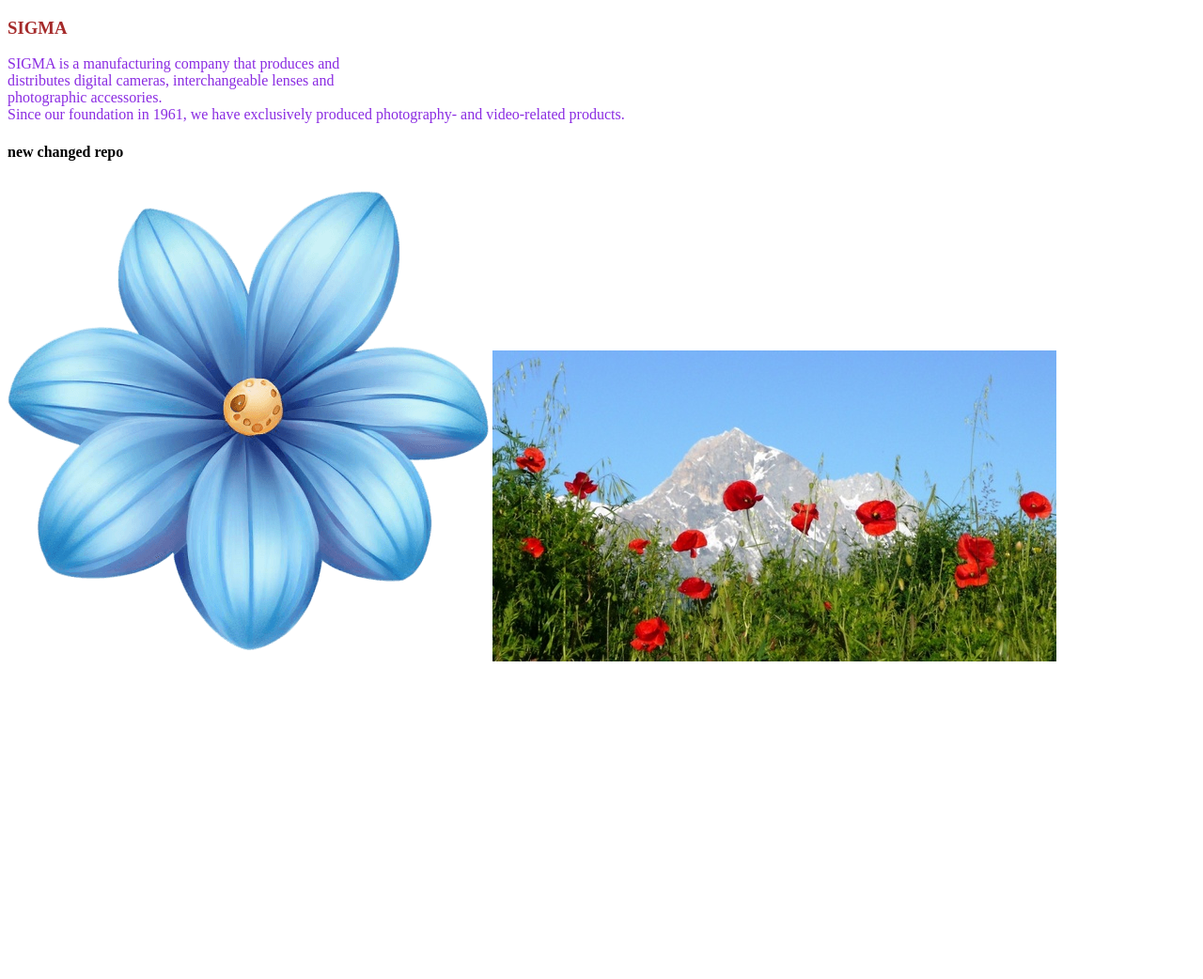
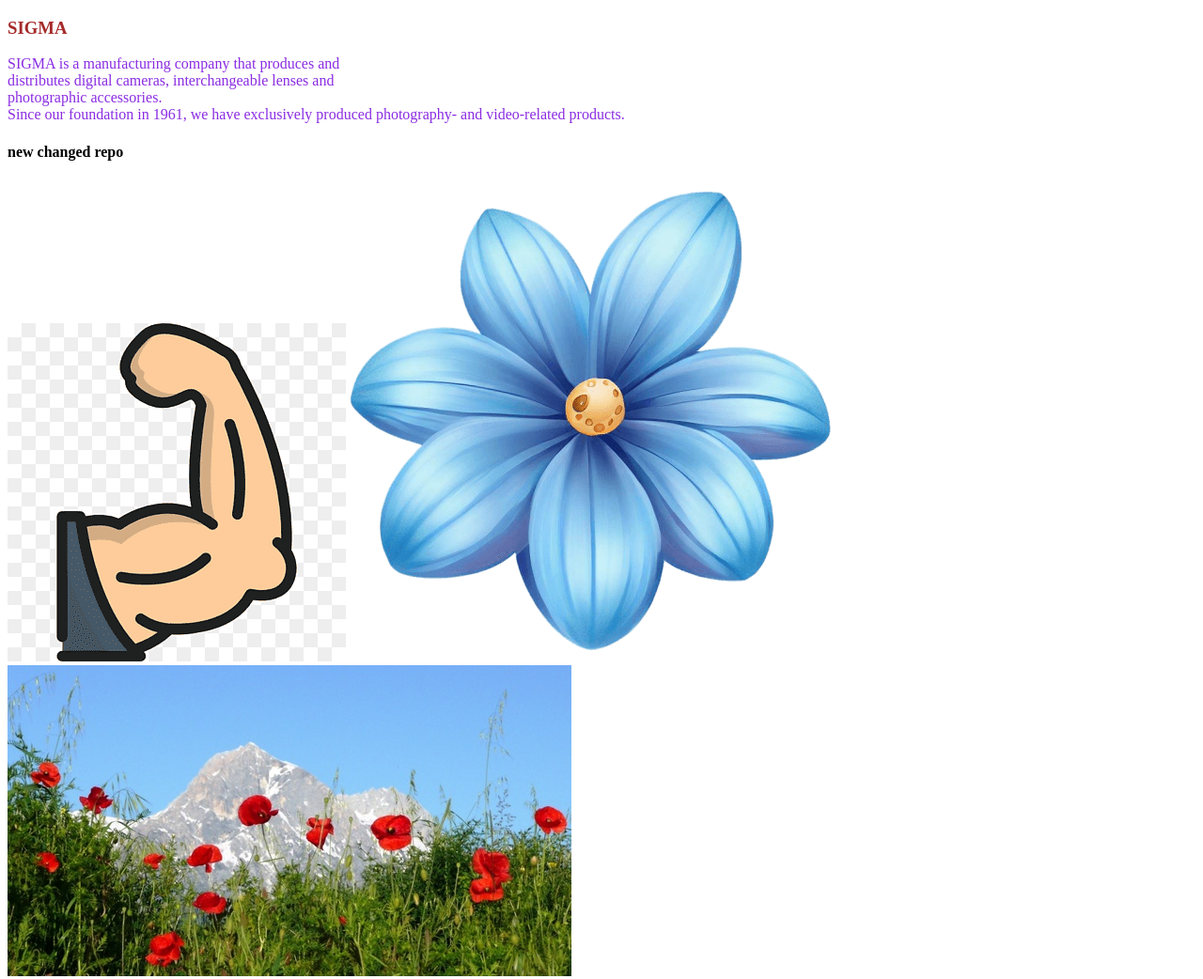
Before and after one commit to naziajafrin/my-second-repo, a plain HTML site: page index.html in a window 1280 px wide. Shown: the whole page at 94% size. Before the commit the page ends 800 px from the top, so only its background shows below. Drawn offline with Linux system fonts and the light colour scheme.

Commit message:
strong add

```diff
--- a/index.html
+++ b/index.html
@@ -10,6 +10,7 @@
     <h3>SIGMA</h3>
     <p>SIGMA is a manufacturing company that produces and <br> distributes digital cameras, interchangeable lenses and <br> photographic accessories.<br> Since our foundation in 1961, we have exclusively produced photography- and video-related products.</p>
     <h4>new changed repo</h4>
+    <img src="image for web/strong.png" alt="">
     <img src="Flower-icon.png" alt="">
     <img src="grand.jpg" alt="">
 </body>
```
Also changed, not shown: image for web/Flower-icon.png (added), image for web/baby.jpg (added), image for web/dance.jpg (added), image for web/flowers.jpg (added), image for web/grand.jpg (added), image for web/strong.png (added), image for web/sunflower.jpg (added), image for web/web dev.jpg (added).
